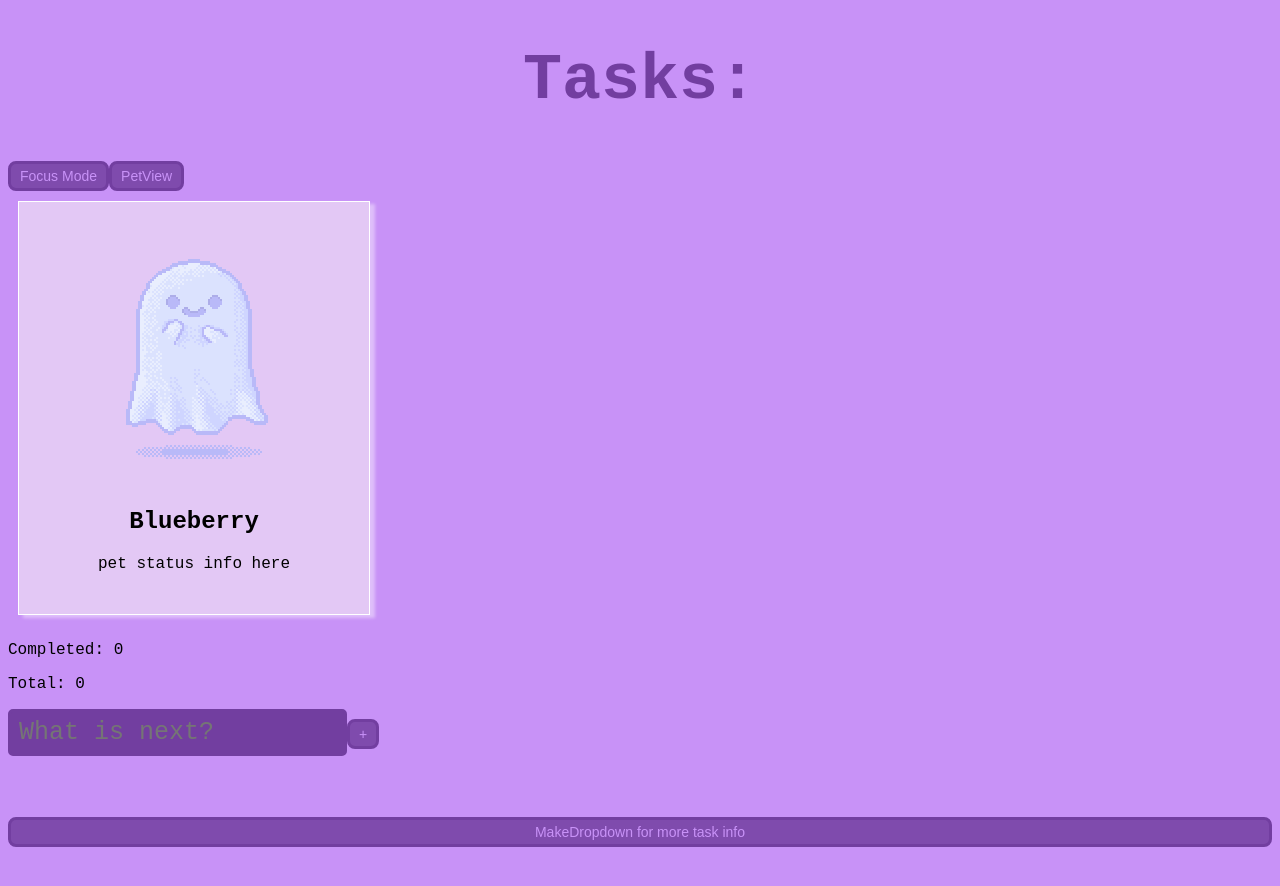
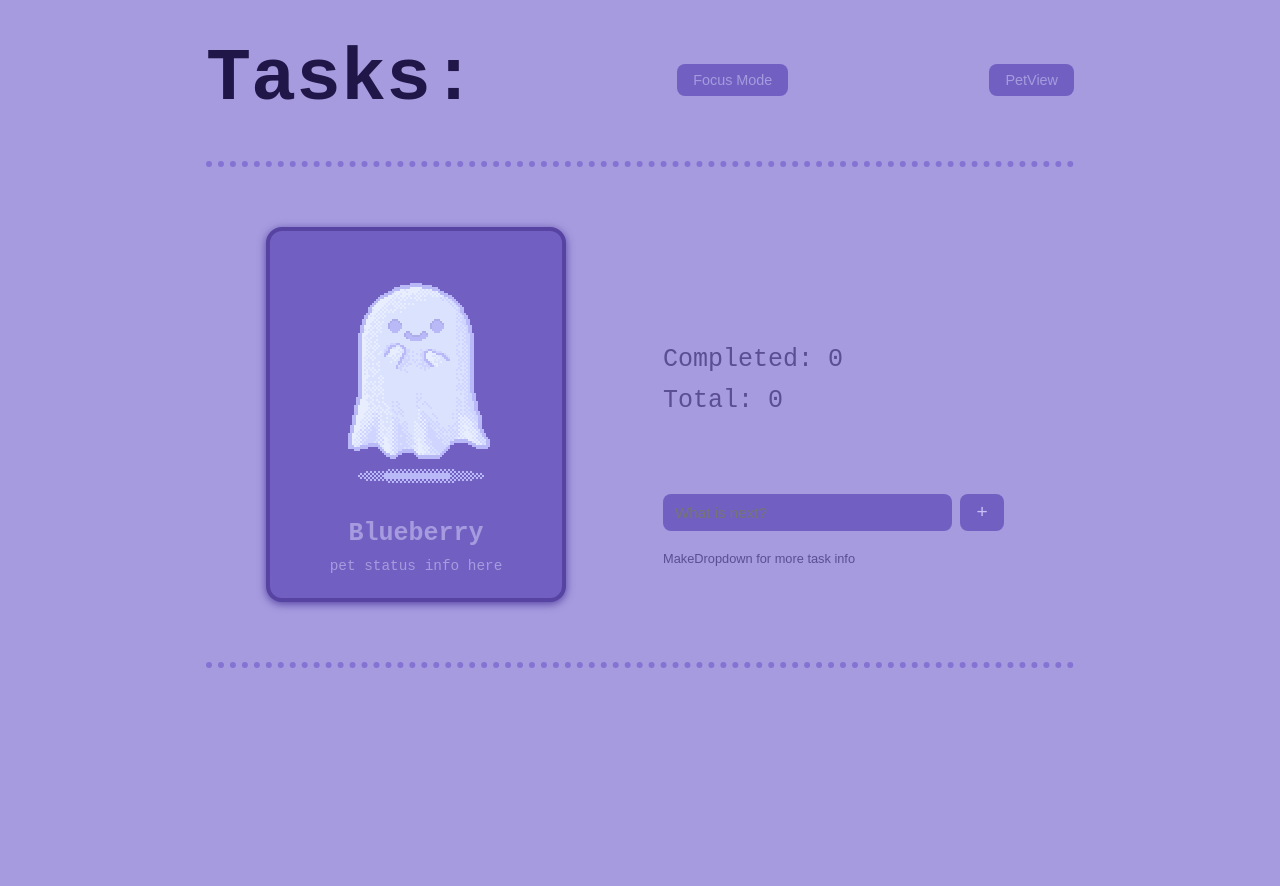
Before and after one commit to RS550/To-Do-App, a React (Vite) app: page / in a window 1280 px wide. Shown: the top 886 px of the page. After the commit the page ends 800 px from the top, so only its background shows below. Built offline with nearby package versions, Linux system fonts and the light colour scheme.

Commit message:
CSS update
Style sheet update and reorganization.

```diff
--- a/src/App.css
+++ b/src/App.css
@@ -1,173 +1,294 @@
-body{
-    background: #c892f7;
-    font-family: 'Courier New', Courier, monospace;
-    min-height: 100vh;
+/* ===== Preset Colors ===== */
+:root {
+    --c8: #0f0c1d;
+    --c7: #201647;
+    --c6: #0f0c1d;
+    --c5: #3a2c70b1;
+    --c4: #5643a2;
+    --c3: #7160c1;
+    --c2: #8573d3;
+    --c1: #a69bdf;
+    --c0: #cac0f5;
 }
 
-.container {
-    display: grid;
-    grid-template-rows: auto auto auto;
-    color: #723ea0;
-    width: calc(100% - 50%);
-    max-width: 800px;
-    margin: 25px auto;
-    border: 6px solid #723ea0;
-    border-radius: 15px;
+/* ===== Reset & Base ===== */
+* {
+  box-sizing: border-box;
+  margin: 0;
+  padding: 0;
 }
 
-.header {
-    border: 4px solid #723ea0;
-    border-radius: 15px;
-    text-indent: 15px;
-    margin: 30px 30px 15px 30px;
+body {
+  font-family:'Courier New', Courier, monospace;
+  background-color: var(--c1);
+  color: var(--c7);
+  line-height: 1.5;
 }
 
-h1 {
-    text-align:center;
-    color:#723ea0;
-    font-size: 65px;
-    font-family:'Courier New', Courier, monospace;
+/* ===== Layout Wrapper ===== */
+.wrapper {
+  max-width: 900px;
+  margin: 0 auto;
+  padding: 24px 16px 64px;
 }
 
-.subHead {
+/* ===== Header ===== */
+header {
   display: flex;
-    align-items:center;
+  align-items: center;
+  justify-content: space-between;
+  flex-wrap: wrap;
   gap: 12px;
-    border: 4px solid #723ea0;
-    border-radius: 15px;
-    margin: 15px 30px;
-    padding: 0 15px;
+  margin-bottom: 24px;
 }
 
-.subHead h2 {
-    color:#e0c1fb;
-    white-space: nowrap;
-    font-family:'Courier New', Courier, monospace;
+header h1 {
+  font-size: 75px;
+  font-weight: 700;
 }
 
-.subHead input[type="text"] {
-    flex: 1;
-    padding: 6px 8px;
-    background-color: #723ea0;
-    border: 3px solid #723ea0;
-    border-radius: 5px;
-    color: #e0c1fb;
-    font-family: 'Courier New', Courier, monospace;
-    font-size: 25px;
-    outline: none;
+header button {
+  border: none;
+  border-radius: 8px;
+  padding: 8px 16px;
+  font-size: 0.9rem;
+  cursor: pointer;
+  transition: background-color 0.2s ease, transform 0.1s ease;
 }
 
-  .contentContainer {
-    display: grid;
-    grid-template-columns: 50px 1fr 60px;
-    align-items: center;
-    gap: 6px 8px;
-    background-color: #c892f7;
-    border: 4px solid #723ea0;
-    border-radius: 15px;
-    margin: 15px 30px 30px 30px;
-    padding: 10px;
-    color: #723ea0;
+header button:active {
+  transform: scale(0.97);
 }
 
-  .cell {
-    display: flex;
-    align-items: center;
-    padding: 4px 6px;
-    min-height: 36px;
+.focus {
+  background-color: var(--c3);
+  color: var(--c1);
 }
 
-  .taskText p {
-    margin: 0 0 0 15px;
-    word-break: break-word;
-    font-size: 20px;
-    font-weight: bold;
-    color: #5e2f82;
-    font-family: 'Courier New', Courier, monospace;
+.focus:hover {
+  background-color: var(--c4);
 }
 
-  .btnCell { justify-content: center; }
+.petView {
+  background-color: var(--c3);
+  color: var(--c1);
+}
 
-  .checkLabel {
+.petView:hover {
+  background-color: var(--c4);
+}
+
+/* ===== Two Column Layout (Pet + Stats + Form) ===== */
+.two-column {
+  display: grid;
+  grid-template-columns: 1fr 1fr;
+  gap: 6px;
+  margin-bottom: 32px;
+  align-items: stretch;
+  padding: 50px;
+  border-top: 6px dotted var(--c2);
+  border-bottom: 6px dotted var(--c2);
+
+}
+
+@media (max-width: 800px) {
+  .two-column {
+    grid-template-columns: 1fr 1fr;
+  }
+  .card {
+    grid-column: 1 / -1;
+  }
+}
+
+@media (max-width: 500px) {
+  .two-column {
+    grid-template-columns: 1fr;
+  }
+}
+
+/* ===== Pet Card ===== */
+.card {
+  background-color: var(--c3);
+  border: 4px solid var(--c4);
+  border-radius: 16px;
+  box-shadow: 0 2px 8px var(--c4);
+  padding: 20px;
+  display: flex;
+  flex-direction: column;
+  align-items: center;
+  text-align: center;
+}
+
+.cardImage {
+  width: auto;
+  height: auto;
+  object-fit: contain;
+  margin-bottom: 8px;
+}
+
+.cardTitle {
+  font-size: 25px;
+  font-weight: 600;
+  margin-bottom: 4px;
+  color: var(--c1);
+}
+
+.cardText {
+  font-size: 0.9rem;
+  color: var(--c1);
+}
+
+.subColumn {
   display: flex;
   align-items: center;
   justify-content: center;
-    width: 100%;
+  grid-template-columns: auto;
+  background-color: var(--c5);
+  box-shadow: 0 2px 8px var(--c4);
 }
 
-  .checkB {
-    width: 18px;
-    height: 18px;
-    accent-color: #c892f7;
-    cursor: pointer;
-    opacity: 50%;
+/* ===== Task Stats ===== */
+.taskStats {
+  padding: 120px 0px 50px 20px;
+
 }
 
-  .dragHandle {
-    cursor: grab;
-    border-right: 5px dotted #9f6dc5;
-  }
-  .dragHandle:active { cursor: grabbing; background-color: #9f6dc5; }
-
-  .dragging { opacity: 0.3; }
-  .dragOver { background-color: #9f6dc5; border-radius: 6px; }
-
-  .inlineEdit {
-    width: 100%;
-    background-color: #7f4bad;
-    padding: 4px 6px;
-    border: 2px solid #c892f7;
-    border-radius: 5px;
-    color: #e0c1fb;
-    font-family: 'Courier New', Courier, monospace;
-    font-size: 16px;
-    outline: none;
-    margin-left: 15px;
+.taskStats p {
+  font-size: 25px;
+  margin: 4px 0;
+  color: var(--c5);
 }
 
-  button {
-    background-color: #7f4bad;
-    color: #c892f7;
-    padding: 4px 9px;
-    border: 3px solid #723ea0;
-    border-radius: 8px;
-    transition: all 0.2s ease;
-    cursor: pointer;
-    font-size: 14px;
+/* ===== Form ===== */
+.form {
+  padding: 20px;
 }
-  button:hover { background-color: #9b6bbf; border-color: #9f6dc5; color: #fff; }
 
-
-  .form {
-    display: grid;
-    column-fill:auto;
-    height:200px;
-    align-items: baseline;
+.form label {
+  display: flex;
+  gap: 8px;
 }
 
 .form input[type="text"] {
   flex: 1;
-    padding: 6px 8px;
-    background-color: #723ea0;
-    border: 3px solid #723ea0;
-    border-radius: 5px;
-    color: #e0c1fb;
-    font-family: 'Courier New', Courier, monospace;
-    font-size: 25px;
-    outline: none;
+  padding: 10px 12px;
+  border:none;
+  border-radius: 8px;
+  font-size: 0.95rem;
+  color: var(--c6);
+  background-color: var(--c3);
 }
 
-  .form button{
-    max-height: 75px;
+.form input[type="text"]:focus {
+  outline: none;
+  border-color: var(--c3);
 }
 
-  .twoColumn {
-    display: grid;
-    columns: 250px 3;
+.newTask {
+  border: none;
+  border-radius: 8px;
+  background-color:var(--c3);
+  color: var(--c0);
+  font-size: 1.2rem;
+  width: 44px;
+  cursor: pointer;
+  transition: background-color 0.2s ease;
+}
+
+.newTask:hover {
+  background-color: var(--c5);
+}
+
+.dropDown {
+  border: none;
+  background: none;
+  color: var(--c5);
+  font-size: 0.8rem;
+  text-align: left;
+  cursor: pointer;
+  padding: 20px 0 0 0;
+}
+
+.dropDown:hover {
+  text-decoration: underline;
+}
+
+/* ===== Task List ===== */
+.taskList {
+  list-style: none;
+  display: flex;
+  flex-direction: column;
+  gap: 10px;
+}
+
+.taskItem {
+  background-color:var(--c2);
+  border-radius: 12px;
+  box-shadow: 0 1px 4px var(--c3);
+  padding: 14px 16px;
+  display: flex;
+  align-items: center;
+  justify-content: space-between;
+  cursor: grab;
+  transition: box-shadow 0.2s ease, transform 0.1s ease;
+}
+
+.taskItem:active {
+  cursor: grabbing;
+}
+
+.taskItem:hover {
+  box-shadow: 0 3px 10px var(--c5);
 }
 
 .taskItemsLeft {
+  display: flex;
+  align-items: center;
+  gap: 12px;
+  flex: 1;
 }
 
-  .taskItemsRight {
+.taskItemsLeft p {
+  font-size: 0.95rem;
+  word-break: break-word;
 }
+
+.taskItemsLeft input[type="checkbox"] {
+  width: 18px;
+  height: 18px;
+  accent-color: var(--c1);
+  cursor: pointer;
+  border-radius: 70px;
+}
+
+.taskItemsRight button {
+  border: none;
+  background: none;
+  cursor: pointer;
+}
+
+.deleteButton {
+  font-size: 0.8rem;
+  color: var(--c0);
+  padding: 4px 10px;
+  border-radius: 6px;
+  transition: background-color 0.2s ease;
+}
+
+.deleteButton:hover {
+  color: rgb(75, 40, 115);
+}
+
+/* ===== Edit Mode ===== */
+.editForm {
+  width: 100%;
+}
+
+.editForm input {
+  width: 100%;
+  padding: 8px 10px;
+  border: none;
+  border-radius: 8px;
+  font-size: 0.95rem;
+  background-color: var(--c0);
+}
--- a/src/App.jsx
+++ b/src/App.jsx
@@ -30,10 +30,13 @@ function App() {
     <div className="wrapper">
       <Header />
 
-      <div className='twoColumn'>
+      <div className='two-column'>
       <Card className='pet' />
-      <TaskTracking className='taskTracking' tasksCompleted={tasksCompleted} tasksTotal={tasksTotal} />
-      <Form className='form' tasks={tasks} setTasks={setTasks} />
+      <div className="sub-Column">
+        <TaskTracking className='task-tracking' tasksCompleted={tasksCompleted} tasksTotal={tasksTotal} />
+        <Form className='form' tasks={tasks} setTasks={setTasks} />
+      </div>
+
       </div>
       <TaskList tasks={tasks} setTasks={setTasks} />
     </div>
--- a/src/TaskList.jsx
+++ b/src/TaskList.jsx
@@ -129,15 +129,15 @@ function Item({ item, tasks, setTasks, index, dragItem, dragOverItem, handleSort
       ) : (
         <>
         <div className="taskItemsLeft" onDoubleClick={handleEdit}>
-          <p style={item.isCompleted ? { textDecoration: "line-through" } : {}}>
-            {item?.title}
-          </p>
           <input
             type="checkbox"
             checked={item.isCompleted || false}
             onChange={completeTask}
             onDoubleClick={(e) => e.stopPropagation()} //prevent the editing double clock from checking box
           />
+          <p style={item.isCompleted ? { textDecoration: "line-through" } : {}}>
+            {item?.title}
+          </p>
         </div>
         <div className="taskItemsRight">
           <button onClick={handleDelete}>
@@ -150,4 +150,5 @@ function Item({ item, tasks, setTasks, index, dragItem, dragOverItem, handleSort
   );
 }
 
+
 export default TaskList;
--- a/src/styleSheet.css
+++ b/src/styleSheet.css
@@ -1,44 +1,156 @@
  /* App Rendering
  .wrapper
- .pet
+ .card
  .taskTracking
  .form
  */
+:root {
+    --c8: #0f0c1d;
+    --c7: #201647;
+    --c6: #0f0c1d;
+    --c5: #3a2c70b1;
+    --c4: #5643a2;
+    --c3: #6957b8;
+    --c2: #8573d3;
+    --c1: #a69bdf;
+    --c0: #cac0f5;
+}
 
-/* Header Rendering
-.header
-h1
-buttons: .focus and .petView
-*/
 
-/* Form Rendering
-.form
-.task
-.newTask
-.dropDown
-*/
+body {
+    background-color: var(--c3);
+    color: var(--c0);
+    font-family: 'Courier New', Courier, monospace;
+}
 
-/* TaskList Rendering
-.taskList
-p
-*/
+button {
+    background-color: var(--c4);
+    border: 2px solid;
+    border-radius: 6px;
+    border-color: var(--c5);
+    padding: 5px;
+    margin: 3px;
+    color: var(--c1);
+    font-family: 'Courier New', Courier, monospace;
+    font-size: 15px;
+}
 
-/* Item Rendering
-.taskItem
-.editForm
-.taskItemsLeft
-.taskItemsRight
-.deleteButton
-*/
+button:hover {
+    background-color: var(--c5);
+    border-color: var(--c5);
+}
 
-/* TaskTracking Rendering
-.taskStats
-p
- */
+h1 {
+    font-size: 75px;
+    display: block;
+    padding: 10px;
+    text-align: center;
 
- /* Card Rendering
-.card a div element
-.cardImage a img element
-.cardTitle a h2 element
-.cardText a p element
- */
+    column-span: all;
+}
+
+
+.wrapper {
+    background-color: var(--c5);
+
+    column-count: 3;
+    column-gap: 5px;
+
+    width: inherit;
+    margin: 25px;
+
+    border: solid;
+    border-color: var(--c4);
+    border-radius: 15px;
+    border-width: 6px;
+}
+
+
+.form input[type='text'] {
+    display:grid;
+    column-span: 1;
+    padding: 6px 8px;
+    background-color: var(--c2);
+    border: 3px solid var(--c3);
+    border-radius: 5px;
+
+    color: #e0c1fb;
+    font-family: 'Courier New', Courier, monospace;
+    font-size:25px;
+}
+
+.taskList {
+    column-span: all;
+}
+
+
+/* Form Rendering */
+
+.newTask {
+    background-color: aqua;
+}
+
+.dropDown {
+    background-color: fuchsia;
+}
+
+.form {
+    background-color: navajowhite;
+}
+
+.task {
+    background-color: rgb(226, 190, 49);
+}
+
+/* TaskList Rendering*/
+
+/* Item Rendering*/
+
+.taskItemsRight{
+    background-color: pink;
+}
+.taskItemsleft{
+    background-color: rgb(118, 16, 33);
+}
+
+.taskItem {
+    background-color: red;
+    accent-color: var(--c1);
+}
+
+.editForm {
+    background-color: black;
+}
+
+.deleteButton {
+    background-color: seagreen;
+}
+
+/* TaskTracking Rendering*/
+.taskStats {
+    background-color: rgb(208, 58, 103);
+    display: grid;
+}
+.taskStats p {
+    background-color: brown;
+}
+
+ /* Card Rendering*/
+ .card {
+    object-fit: contain;
+    background-color: var(--c2);
+    border: 3px solid var(--c3);
+    border-radius: 3px;
+ }
+
+ .card p {
+    background-color: green;
+ }
+
+ .card h2 {
+    background-color: teal;
+ }
+
+ .card img {
+    background-color: yellow;
+ }
```
Lines whose indentation alone changed are shown as unchanged.
